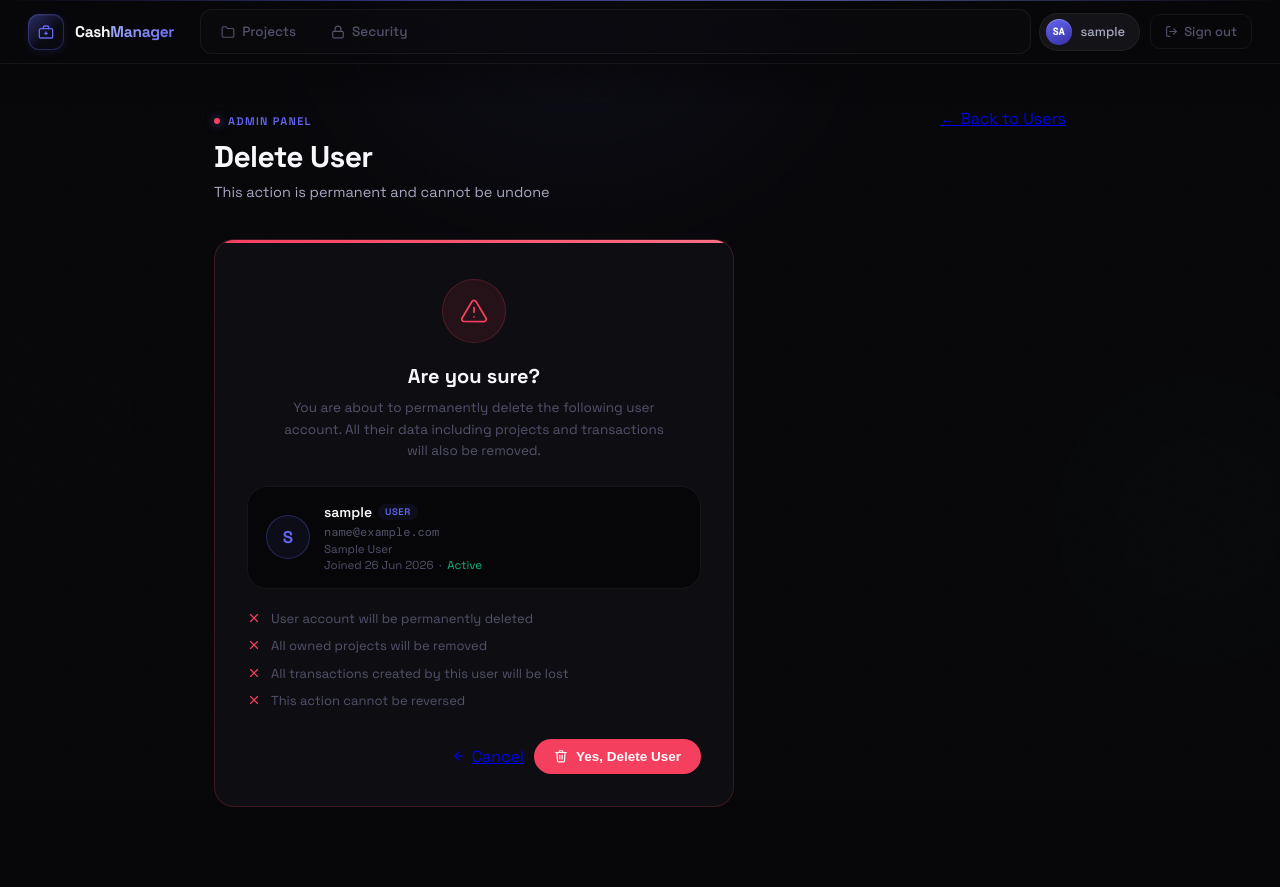
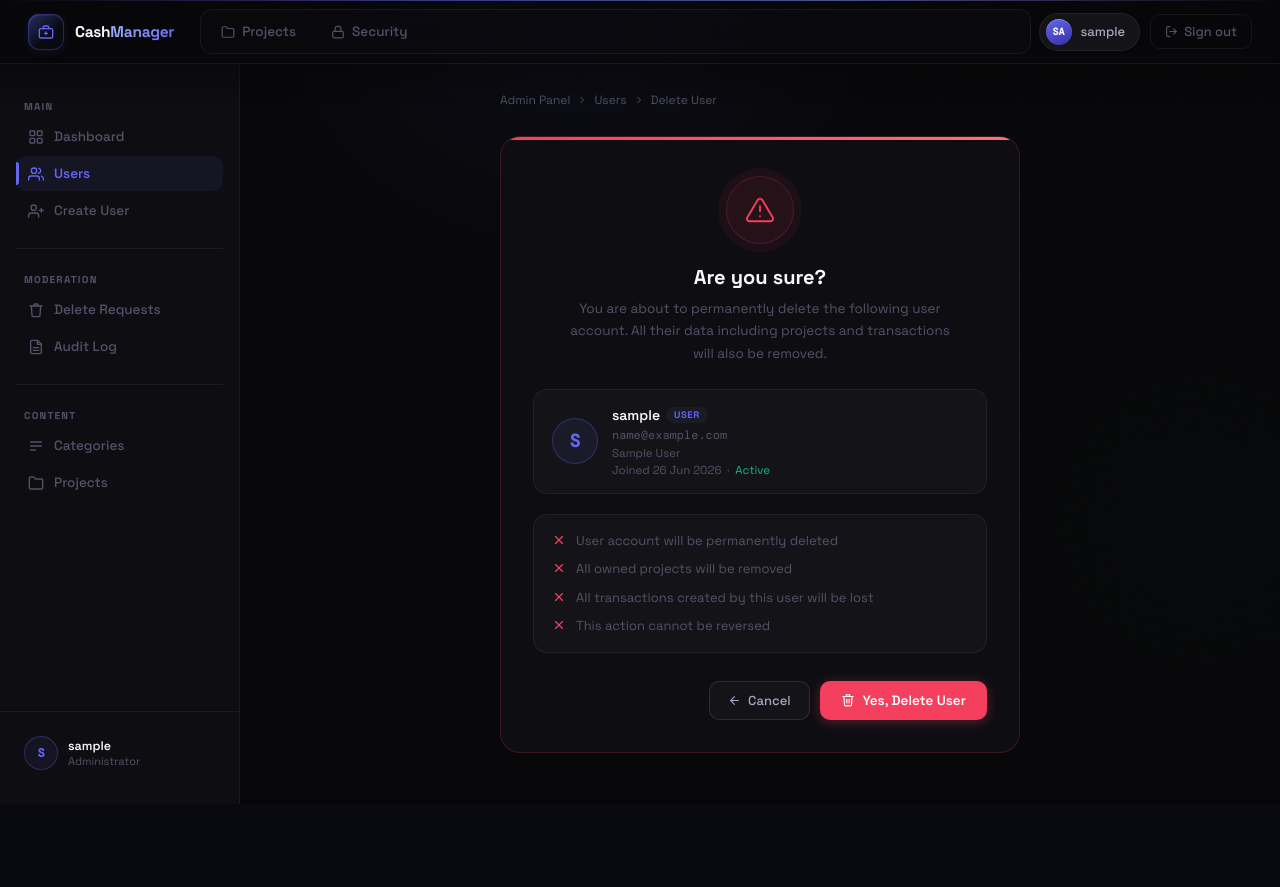
Before and after one commit to nawabsakib5/Cash-Management-Django-App, a Django app: template cashApp/templates/admin/user_confirm_delete.html in a window 1280 px wide. After the commit the page ends 804 px from the top, so only its background shows below. Run offline with Django 5.2, Linux system fonts and the light colour scheme; the template is opened without the code that fills it: values that come from a table or form of the project are taken from there, others are empty; the visitor is signed in with stand-in values (Sample User, id 1); data comes from the database, SQL or seed files in the repository.

Commit message:
Admin Dashboard Update 1.1.1.0

```diff
--- a/cashApp/templates/admin/user_confirm_delete.html
+++ b/cashApp/templates/admin/user_confirm_delete.html
@@ -1,28 +1,265 @@
 {% extends 'base.html' %}
 {% block title %}Delete User — CashManager{% endblock %}
 
+{% block extra_css %}
+<style>
+/* ── Reset for sidebar layout ── */
+.main-wrapper {
+  max-width: 100% !important;
+  padding: 0 !important;
+  animation: none !important;
+}
+
+.ua-layout {
+  display: flex;
+  min-height: calc(100vh - 60px);
+}
+
+/* ══ SIDEBAR ══ */
+.ua-sidebar {
+  width: 240px; flex-shrink: 0;
+  background: var(--surface); border-right: 1px solid var(--border);
+  display: flex; flex-direction: column;
+  padding: 24px 0; position: sticky; top: 60px;
+  height: calc(100vh - 60px); overflow-y: auto;
+}
+.ua-sidebar-section { padding: 0 16px; margin-bottom: 6px; }
+.ua-sidebar-label {
+  font-size: 10px; font-weight: 700; letter-spacing: 0.12em;
+  text-transform: uppercase; color: var(--text3); padding: 12px 8px 6px;
+}
+.ua-nav-item {
+  display: flex; align-items: center; gap: 10px;
+  padding: 9px 12px; border-radius: var(--radius);
+  font-size: 13.5px; font-weight: 500; color: var(--text3);
+  text-decoration: none; transition: all var(--transition);
+  position: relative; margin-bottom: 2px;
+}
+.ua-nav-item svg { width: 16px; height: 16px; stroke: currentColor; fill: none; stroke-width: 2; stroke-linecap: round; stroke-linejoin: round; flex-shrink: 0; }
+.ua-nav-item:hover { color: var(--text2); background: var(--surface2); }
+.ua-nav-item.active { color: var(--indigo); background: var(--indigo-fog); font-weight: 600; }
+.ua-nav-item.active::before { content: ''; position: absolute; left: 0; top: 6px; bottom: 6px; width: 3px; background: var(--indigo); border-radius: 0 3px 3px 0; }
+.ua-sidebar-divider { border: none; border-top: 1px solid var(--border); margin: 12px 16px; }
+.ua-sidebar-foot { margin-top: auto; padding: 14px 16px 0; border-top: 1px solid var(--border); }
+.ua-sidebar-user { display: flex; align-items: center; gap: 10px; padding: 10px 8px; }
+.ua-sidebar-avatar {
+  width: 34px; height: 34px; border-radius: 50%;
+  background: var(--indigo-fog); border: 1px solid var(--indigo-line);
+  display: flex; align-items: center; justify-content: center;
+  font-size: 12px; font-weight: 700; color: var(--indigo); font-family: var(--mono);
+  flex-shrink: 0; text-transform: uppercase;
+}
+.ua-sidebar-name { font-size: 12.5px; font-weight: 600; color: var(--text); line-height: 1.3; }
+.ua-sidebar-role { font-size: 11px; color: var(--text3); }
+
+/* ══ MAIN ══ */
+.ua-main { flex: 1; padding: 28px 32px; overflow-x: hidden; min-width: 0; display: flex; flex-direction: column; align-items: center; }
+
+/* ── Breadcrumb ── */
+.ua-breadcrumb {
+  display: flex; align-items: center; gap: 6px;
+  font-size: 12px; color: var(--text3); margin-bottom: 28px;
+  width: 100%; max-width: 520px;
+}
+.ua-breadcrumb a { color: var(--text3); text-decoration: none; transition: color var(--transition); }
+.ua-breadcrumb a:hover { color: var(--indigo); }
+.ua-breadcrumb svg { width: 12px; height: 12px; stroke: var(--text3); fill: none; stroke-width: 2; flex-shrink: 0; }
+
+/* ── Delete Card ── */
+.del-card {
+  width: 100%; max-width: 520px;
+  background: var(--surface);
+  border: 1px solid rgba(244,63,94,0.2);
+  border-radius: var(--radius-xl);
+  overflow: hidden;
+}
+.del-card-top {
+  height: 3px;
+  background: linear-gradient(90deg, var(--rose), #fb7185);
+}
+.del-card-body {
+  padding: 36px 32px 32px;
+  display: flex; flex-direction: column;
+  align-items: center; text-align: center;
+}
+
+/* ── Warning icon ── */
+.del-icon-wrap {
+  width: 68px; height: 68px;
+  background: var(--rose-fog);
+  border: 1px solid rgba(244,63,94,0.2);
+  border-radius: 50%;
+  display: flex; align-items: center; justify-content: center;
+  margin-bottom: 20px;
+  box-shadow: 0 0 0 8px rgba(244,63,94,0.06);
+}
+.del-icon-wrap svg { width: 30px; height: 30px; }
+
+/* ── Text ── */
+.del-title { font-size: 20px; font-weight: 700; color: var(--text); margin: 0 0 8px; }
+.del-sub { font-size: 13.5px; color: var(--text3); line-height: 1.65; margin: 0 0 24px; max-width: 380px; }
+
+/* ── User Preview ── */
+.del-user-preview {
+  display: flex; align-items: center; gap: 14px; text-align: left;
+  width: 100%;
+  background: var(--surface2);
+  border: 1px solid var(--border);
+  border-radius: var(--radius-lg);
+  padding: 16px 18px;
+  margin-bottom: 20px;
+}
+.del-preview-avatar {
+  width: 46px; height: 46px; border-radius: 50%; flex-shrink: 0;
+  background: var(--indigo-fog); border: 1px solid var(--indigo-line);
+  display: flex; align-items: center; justify-content: center;
+  font-size: 18px; font-weight: 700; color: var(--indigo); font-family: var(--mono);
+  text-transform: uppercase;
+}
+.del-preview-avatar--admin { background: var(--rose-fog); border-color: rgba(244,63,94,0.2); color: var(--rose); }
+.del-preview-info { min-width: 0; }
+.del-preview-name {
+  font-size: 14px; font-weight: 600; color: var(--text);
+  display: flex; align-items: center; gap: 6px; flex-wrap: wrap;
+}
+.del-preview-tag {
+  font-size: 9.5px; font-weight: 700; letter-spacing: 0.06em;
+  text-transform: uppercase; padding: 2px 8px; border-radius: 99px;
+}
+.del-preview-email { font-size: 12px; color: var(--text3); font-family: var(--mono); margin-top: 3px; }
+.del-preview-meta { font-size: 11.5px; color: var(--text3); margin-top: 3px; }
+
+/* ── Consequence list ── */
+.del-consequence-list {
+  width: 100%; text-align: left;
+  display: flex; flex-direction: column; gap: 9px;
+  margin-bottom: 28px;
+  background: var(--surface2);
+  border: 1px solid var(--border);
+  border-radius: var(--radius-lg);
+  padding: 16px 18px;
+}
+.del-consequence-item {
+  display: flex; align-items: flex-start; gap: 10px;
+  font-size: 13px; color: var(--text3); line-height: 1.5;
+}
+.del-consequence-item svg { width: 14px; height: 14px; flex-shrink: 0; margin-top: 2px; }
+
+/* ── Actions ── */
+.del-actions { display: flex; gap: 10px; width: 100%; justify-content: flex-end; }
+
+.del-btn-ghost {
+  display: inline-flex; align-items: center; gap: 7px;
+  padding: 10px 18px; border-radius: var(--radius);
+  font-size: 13px; font-weight: 500; font-family: var(--font);
+  color: var(--text2); background: var(--surface2);
+  border: 1px solid var(--border2);
+  text-decoration: none; cursor: pointer; transition: all var(--transition);
+}
+.del-btn-ghost:hover { background: var(--surface3); border-color: var(--border3); color: var(--text); }
+.del-btn-ghost svg { width: 13px; height: 13px; stroke: currentColor; fill: none; stroke-width: 2; stroke-linecap: round; }
+
+.del-confirm-btn {
+  display: inline-flex; align-items: center; gap: 8px;
+  padding: 10px 20px; border-radius: var(--radius);
+  font-size: 13.5px; font-weight: 600; font-family: var(--font);
+  color: #fff; background: var(--rose);
+  border: 1px solid rgba(244,63,94,0.6);
+  cursor: pointer;
+  box-shadow: 0 2px 12px rgba(244,63,94,0.35);
+  transition: all var(--transition);
+}
+.del-confirm-btn:hover { background: #e11d48; transform: translateY(-1px); box-shadow: 0 4px 18px rgba(244,63,94,0.45); }
+.del-confirm-btn:active { transform: translateY(0); }
+.del-confirm-btn svg { width: 14px; height: 14px; stroke: currentColor; fill: none; stroke-width: 2; stroke-linecap: round; }
+
+@media (max-width: 768px) {
+  .ua-sidebar { display: none; }
+  .ua-main { padding: 20px 16px; }
+}
+@media (max-width: 560px) {
+  .del-card-body { padding: 28px 20px 24px; }
+  .del-actions { flex-direction: column-reverse; }
+  .del-confirm-btn { justify-content: center; }
+}
+</style>
+{% endblock %}
+
 {% block content %}
+<div class="ua-layout">
 
-<div class="page-header">
-  <div>
-    <span class="eyebrow">
-      <span class="eyebrow-dot" style="background:var(--rose)"></span>
-      Admin Panel
-    </span>
-    <h1 class="page-title">Delete User</h1>
-    <p class="page-sub">This action is permanent and cannot be undone</p>
-  </div>
-  <a href="{% url 'admin_user_list' %}" class="btn-ghost">
-    ← Back to Users
+  <!-- ══ SIDEBAR ══ -->
+  <aside class="ua-sidebar">
+    <div class="ua-sidebar-section">
+      <div class="ua-sidebar-label">Main</div>
+      <a href="{% url 'admin_dashboard' %}" class="ua-nav-item">
+        <svg viewBox="0 0 24 24"><rect x="3" y="3" width="7" height="7" rx="1"/><rect x="14" y="3" width="7" height="7" rx="1"/><rect x="3" y="14" width="7" height="7" rx="1"/><rect x="14" y="14" width="7" height="7" rx="1"/></svg>
+        Dashboard
+      </a>
+      <a href="{% url 'admin_user_list' %}" class="ua-nav-item active">
+        <svg viewBox="0 0 24 24"><path d="M17 21v-2a4 4 0 0 0-4-4H5a4 4 0 0 0-4 4v2"/><circle cx="9" cy="7" r="4"/><path d="M23 21v-2a4 4 0 0 0-3-3.87"/><path d="M16 3.13a4 4 0 0 1 0 7.75"/></svg>
+        Users
+      </a>
+      <a href="{% url 'admin_user_create' %}" class="ua-nav-item">
+        <svg viewBox="0 0 24 24"><path d="M16 21v-2a4 4 0 0 0-4-4H5a4 4 0 0 0-4 4v2"/><circle cx="8.5" cy="7" r="4"/><line x1="20" y1="8" x2="20" y2="14"/><line x1="23" y1="11" x2="17" y2="11"/></svg>
+        Create User
       </a>
     </div>
 
-<!-- ── Confirm Card ───────────────────────────────────────────────────────── -->
+    <hr class="ua-sidebar-divider">
+
+    <div class="ua-sidebar-section">
+      <div class="ua-sidebar-label">Moderation</div>
+      <a href="{% url 'admin_delete_requests' %}" class="ua-nav-item">
+        <svg viewBox="0 0 24 24"><polyline points="3 6 5 6 21 6"/><path d="M19 6l-1 14a2 2 0 0 1-2 2H8a2 2 0 0 1-2-2L5 6"/><path d="M9 6V4a1 1 0 0 1 1-1h4a1 1 0 0 1 1 1v2"/></svg>
+        Delete Requests
+      </a>
+      <a href="{% url 'admin_audit_log' %}" class="ua-nav-item">
+        <svg viewBox="0 0 24 24"><path d="M14 2H6a2 2 0 0 0-2 2v16a2 2 0 0 0 2 2h12a2 2 0 0 0 2-2V8z"/><polyline points="14 2 14 8 20 8"/><line x1="16" y1="13" x2="8" y2="13"/><line x1="16" y1="17" x2="8" y2="17"/></svg>
+        Audit Log
+      </a>
+    </div>
+
+    <hr class="ua-sidebar-divider">
+
+    <div class="ua-sidebar-section">
+      <div class="ua-sidebar-label">Content</div>
+      <a href="{% url 'category_list' %}" class="ua-nav-item">
+        <svg viewBox="0 0 24 24"><path d="M4 6h16M4 12h16M4 18h7"/></svg>
+        Categories
+      </a>
+      <a href="{% url 'project_list' %}" class="ua-nav-item">
+        <svg viewBox="0 0 24 24"><path d="M22 19a2 2 0 0 1-2 2H4a2 2 0 0 1-2-2V5a2 2 0 0 1 2-2h5l2 3h9a2 2 0 0 1 2 2z"/></svg>
+        Projects
+      </a>
+    </div>
+
+    <div class="ua-sidebar-foot">
+      <div class="ua-sidebar-user">
+        <div class="ua-sidebar-avatar">{{ request.user.username|first|upper }}</div>
+        <div>
+          <div class="ua-sidebar-name">{{ request.user.username }}</div>
+          <div class="ua-sidebar-role">Administrator</div>
+        </div>
+      </div>
+    </div>
+  </aside>
+
+  <!-- ══ MAIN ══ -->
+  <main class="ua-main">
+
+    <!-- Breadcrumb -->
+    <div class="ua-breadcrumb">
+      <a href="{% url 'admin_dashboard' %}">Admin Panel</a>
+      <svg viewBox="0 0 24 24"><polyline points="9 18 15 12 9 6"/></svg>
+      <a href="{% url 'admin_user_list' %}">Users</a>
+      <svg viewBox="0 0 24 24"><polyline points="9 18 15 12 9 6"/></svg>
+      <span>Delete User</span>
+    </div>
+
+    <!-- Delete Card -->
     <div class="del-card">
-
-  <!-- Top danger bar -->
       <div class="del-card-top"></div>
-
       <div class="del-card-body">
 
         <!-- Warning Icon -->
@@ -34,7 +271,6 @@
           </svg>
         </div>
 
-    <!-- Title -->
         <h2 class="del-title">Are you sure?</h2>
         <p class="del-sub">
           You are about to permanently delete the following user account.
@@ -71,28 +307,28 @@
           </div>
         </div>
 
-    <!-- Consequence List -->
+        <!-- Consequences -->
         <div class="del-consequence-list">
           <div class="del-consequence-item">
-        <svg viewBox="0 0 24 24" fill="none" stroke="var(--rose)" stroke-width="2" stroke-linecap="round" stroke-linejoin="round">
+            <svg viewBox="0 0 24 24" fill="none" stroke="var(--rose)" stroke-width="2" stroke-linecap="round">
               <line x1="18" y1="6" x2="6" y2="18"/><line x1="6" y1="6" x2="18" y2="18"/>
             </svg>
             <span>User account will be permanently deleted</span>
           </div>
           <div class="del-consequence-item">
-        <svg viewBox="0 0 24 24" fill="none" stroke="var(--rose)" stroke-width="2" stroke-linecap="round" stroke-linejoin="round">
+            <svg viewBox="0 0 24 24" fill="none" stroke="var(--rose)" stroke-width="2" stroke-linecap="round">
               <line x1="18" y1="6" x2="6" y2="18"/><line x1="6" y1="6" x2="18" y2="18"/>
             </svg>
             <span>All owned projects will be removed</span>
           </div>
           <div class="del-consequence-item">
-        <svg viewBox="0 0 24 24" fill="none" stroke="var(--rose)" stroke-width="2" stroke-linecap="round" stroke-linejoin="round">
+            <svg viewBox="0 0 24 24" fill="none" stroke="var(--rose)" stroke-width="2" stroke-linecap="round">
               <line x1="18" y1="6" x2="6" y2="18"/><line x1="6" y1="6" x2="18" y2="18"/>
             </svg>
             <span>All transactions created by this user will be lost</span>
           </div>
           <div class="del-consequence-item">
-        <svg viewBox="0 0 24 24" fill="none" stroke="var(--rose)" stroke-width="2" stroke-linecap="round" stroke-linejoin="round">
+            <svg viewBox="0 0 24 24" fill="none" stroke="var(--rose)" stroke-width="2" stroke-linecap="round">
               <line x1="18" y1="6" x2="6" y2="18"/><line x1="6" y1="6" x2="18" y2="18"/>
             </svg>
             <span>This action cannot be reversed</span>
@@ -101,22 +337,14 @@
 
         <!-- Actions -->
         <div class="del-actions">
-      <a href="{% url 'admin_user_list' %}" class="btn-ghost del-cancel">
-        <svg viewBox="0 0 24 24" fill="none" stroke-width="2" stroke-linecap="round" stroke-linejoin="round">
-          <line x1="19" y1="12" x2="5" y2="12"/>
-          <polyline points="12 19 5 12 12 5"/>
-        </svg>
+          <a href="{% url 'admin_user_list' %}" class="del-btn-ghost">
+            <svg viewBox="0 0 24 24"><line x1="19" y1="12" x2="5" y2="12"/><polyline points="12 19 5 12 12 5"/></svg>
             Cancel
           </a>
           <form method="post" style="display:inline;">
             {% csrf_token %}
             <button type="submit" class="del-confirm-btn">
-          <svg viewBox="0 0 24 24" fill="none" stroke-width="2" stroke-linecap="round" stroke-linejoin="round">
-            <polyline points="3 6 5 6 21 6"/>
-            <path d="M19 6l-1 14a2 2 0 0 1-2 2H8a2 2 0 0 1-2-2L5 6"/>
-            <path d="M10 11v6"/><path d="M14 11v6"/>
-            <path d="M9 6V4a1 1 0 0 1 1-1h4a1 1 0 0 1 1 1v2"/>
-          </svg>
+              <svg viewBox="0 0 24 24"><polyline points="3 6 5 6 21 6"/><path d="M19 6l-1 14a2 2 0 0 1-2 2H8a2 2 0 0 1-2-2L5 6"/><path d="M10 11v6"/><path d="M14 11v6"/><path d="M9 6V4a1 1 0 0 1 1-1h4a1 1 0 0 1 1 1v2"/></svg>
               Yes, Delete User
             </button>
           </form>
@@ -125,131 +353,6 @@
       </div>
     </div>
 
+  </main>
+</div>
 {% endblock %}
-
-
-{% block extra_css %}
-<style>
-
-/* ── Card ─────────────────────────────────────────────────────────────────── */
-.del-card {
-  max-width: 520px;
-  background: var(--surface);
-  border: 1px solid rgba(244,63,94,0.2);
-  border-radius: var(--radius-xl);
-  overflow: hidden;
-}
-.del-card-top {
-  height: 3px;
-  background: linear-gradient(90deg, var(--rose), #fb7185);
-}
-.del-card-body {
-  padding: 36px 32px 32px;
-  display: flex; flex-direction: column;
-  align-items: center; text-align: center;
-}
-
-/* ── Icon ─────────────────────────────────────────────────────────────────── */
-.del-icon-wrap {
-  width: 64px; height: 64px;
-  background: var(--rose-fog);
-  border: 1px solid rgba(244,63,94,0.2);
-  border-radius: 50%;
-  display: flex; align-items: center; justify-content: center;
-  margin-bottom: 20px;
-}
-.del-icon-wrap svg { width: 28px; height: 28px; }
-
-/* ── Text ─────────────────────────────────────────────────────────────────── */
-.del-title {
-  font-size: 20px; font-weight: 700; color: var(--text);
-  margin: 0 0 8px;
-}
-.del-sub {
-  font-size: 13.5px; color: var(--text3); line-height: 1.6;
-  margin: 0 0 24px; max-width: 380px;
-}
-
-/* ── User Preview ─────────────────────────────────────────────────────────── */
-.del-user-preview {
-  display: flex; align-items: center; gap: 14px; text-align: left;
-  width: 100%;
-  background: var(--bg, #0f1117);
-  border: 1px solid var(--border);
-  border-radius: var(--radius-xl);
-  padding: 16px 18px;
-  margin-bottom: 20px;
-}
-.del-preview-avatar {
-  width: 44px; height: 44px; border-radius: 50%; flex-shrink: 0;
-  background: var(--indigo-fog); border: 1px solid var(--indigo-line);
-  display: flex; align-items: center; justify-content: center;
-  font-size: 17px; font-weight: 700; color: var(--indigo);
-}
-.del-preview-avatar--admin {
-  background: var(--rose-fog); border-color: rgba(244,63,94,0.2); color: var(--rose);
-}
-.del-preview-info { min-width: 0; }
-.del-preview-name {
-  font-size: 14px; font-weight: 600; color: var(--text);
-  display: flex; align-items: center; gap: 6px; flex-wrap: wrap;
-}
-.del-preview-tag {
-  font-size: 9.5px; font-weight: 600; letter-spacing: 0.06em;
-  text-transform: uppercase; padding: 2px 7px; border-radius: 99px;
-}
-.del-preview-email {
-  font-size: 12px; color: var(--text3);
-  font-family: var(--mono); margin-top: 3px;
-}
-.del-preview-meta {
-  font-size: 11.5px; color: var(--text3); margin-top: 2px;
-}
-
-/* ── Consequence List ─────────────────────────────────────────────────────── */
-.del-consequence-list {
-  width: 100%; text-align: left;
-  display: flex; flex-direction: column; gap: 8px;
-  margin-bottom: 28px;
-}
-.del-consequence-item {
-  display: flex; align-items: flex-start; gap: 10px;
-  font-size: 13px; color: var(--text3); line-height: 1.5;
-}
-.del-consequence-item svg {
-  width: 14px; height: 14px; flex-shrink: 0; margin-top: 2px;
-}
-
-/* ── Actions ──────────────────────────────────────────────────────────────── */
-.del-actions {
-  display: flex; gap: 10px; width: 100%; justify-content: flex-end;
-}
-.del-cancel {
-  display: inline-flex; align-items: center; gap: 6px;
-}
-.del-cancel svg {
-  width: 14px; height: 14px; stroke: currentColor; fill: none;
-}
-.del-confirm-btn {
-  display: inline-flex; align-items: center; gap: 8px;
-  padding: 10px 20px;
-  background: var(--rose); color: #fff;
-  border: none; border-radius: var(--radius-xl);
-  font-size: 13.5px; font-weight: 600; cursor: pointer;
-  transition: opacity var(--transition), transform var(--transition);
-}
-.del-confirm-btn svg {
-  width: 14px; height: 14px; stroke: currentColor; fill: none;
-}
-.del-confirm-btn:hover { opacity: 0.88; transform: translateY(-1px); }
-.del-confirm-btn:active { transform: translateY(0); }
-
-/* ── Responsive ───────────────────────────────────────────────────────────── */
-@media (max-width: 560px) {
-  .del-card-body { padding: 28px 20px 24px; }
-  .del-actions { flex-direction: column-reverse; }
-  .del-confirm-btn { justify-content: center; }
-}
-
-</style>
-{% endblock %}
```
Lines whose indentation alone changed are shown as unchanged.
